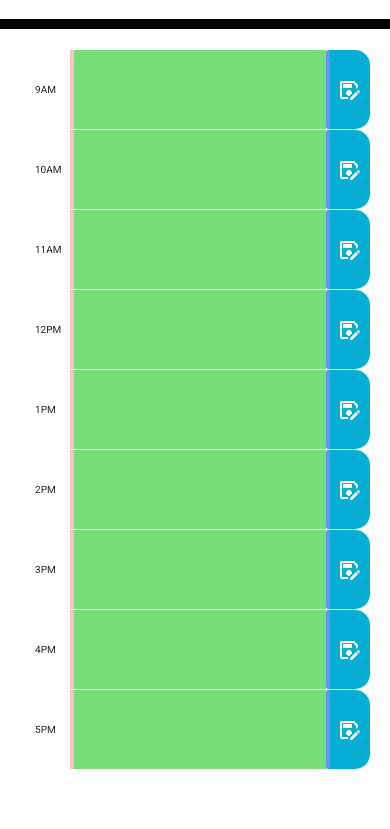
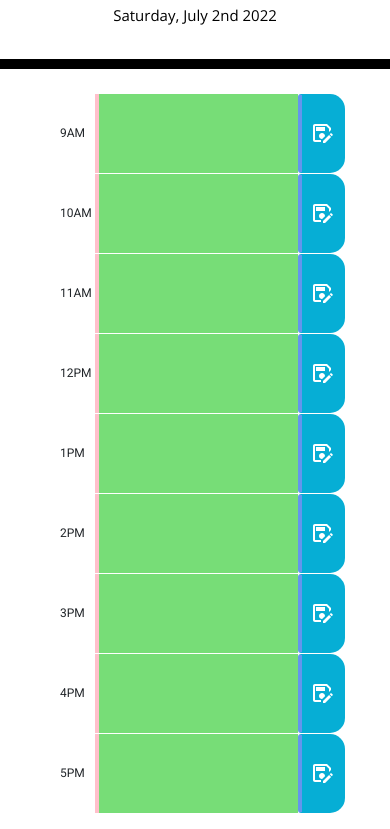
Before and after one commit to espinbrandon49/daily-task-planner, a plain HTML site: page index.html in a window 390 px wide. Shown: the part 179-1008 px from the top of the page. Before the commit the page ends 978 px from the top, so only its background shows below. Drawn offline with nearby package versions, Linux system fonts and the light colour scheme.

Commit message:
update media queries to increase font on smart phones

```diff
--- a/Assets/css/style.css
+++ b/Assets/css/style.css
@@ -101,17 +101,20 @@ textarea {
   }
 }
 
-@media screen and (max-width: 570px) {
+@media screen and (max-width: 575px) {
   * {
-    font-size: 10px;
+    font-size: 12px;
   }
   .container {
-    width: 350px;
+    width: 400px;
+  }
+  textarea {
+    font-size: 17px;
   }
 }
 
-@media screen and (max-width: 320px) {
+@media screen and (max-width: 425px) {
   .container {
-    width: 275px;
+    width: 300px;
   }
 }
```
